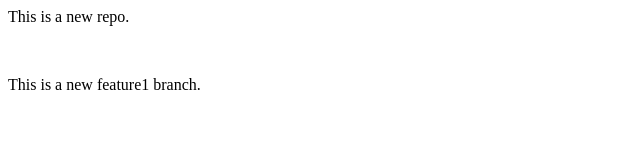
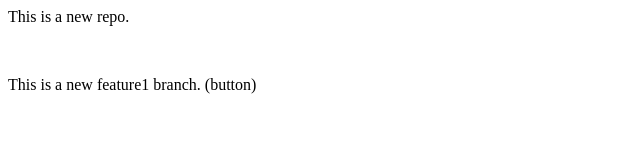
Before and after one commit to ShreelaxmiHegde/LocalRepo, a plain HTML site: page index.html in a window 1280 px wide. Shown: the full height of the page, 0-640 px from the left. Drawn offline with Linux system fonts and the light colour scheme.

```diff
--- a/index.html
+++ b/index.html
@@ -1,3 +1,3 @@
 <p>This is a new repo.</p>
 <br>
-<p>This is a new feature1 branch.</p>
+<p>This is a new feature1 branch. (button)</p>
```
